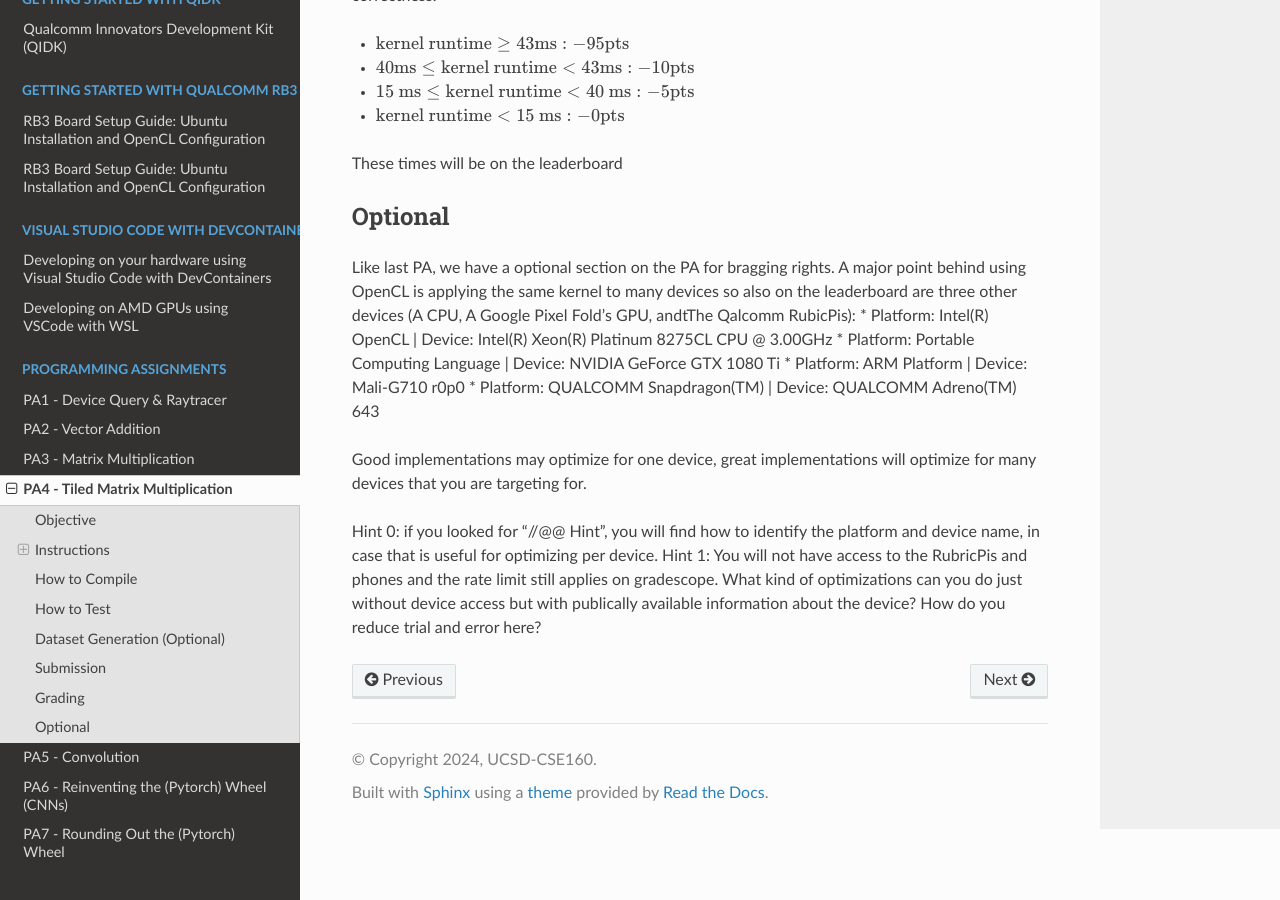
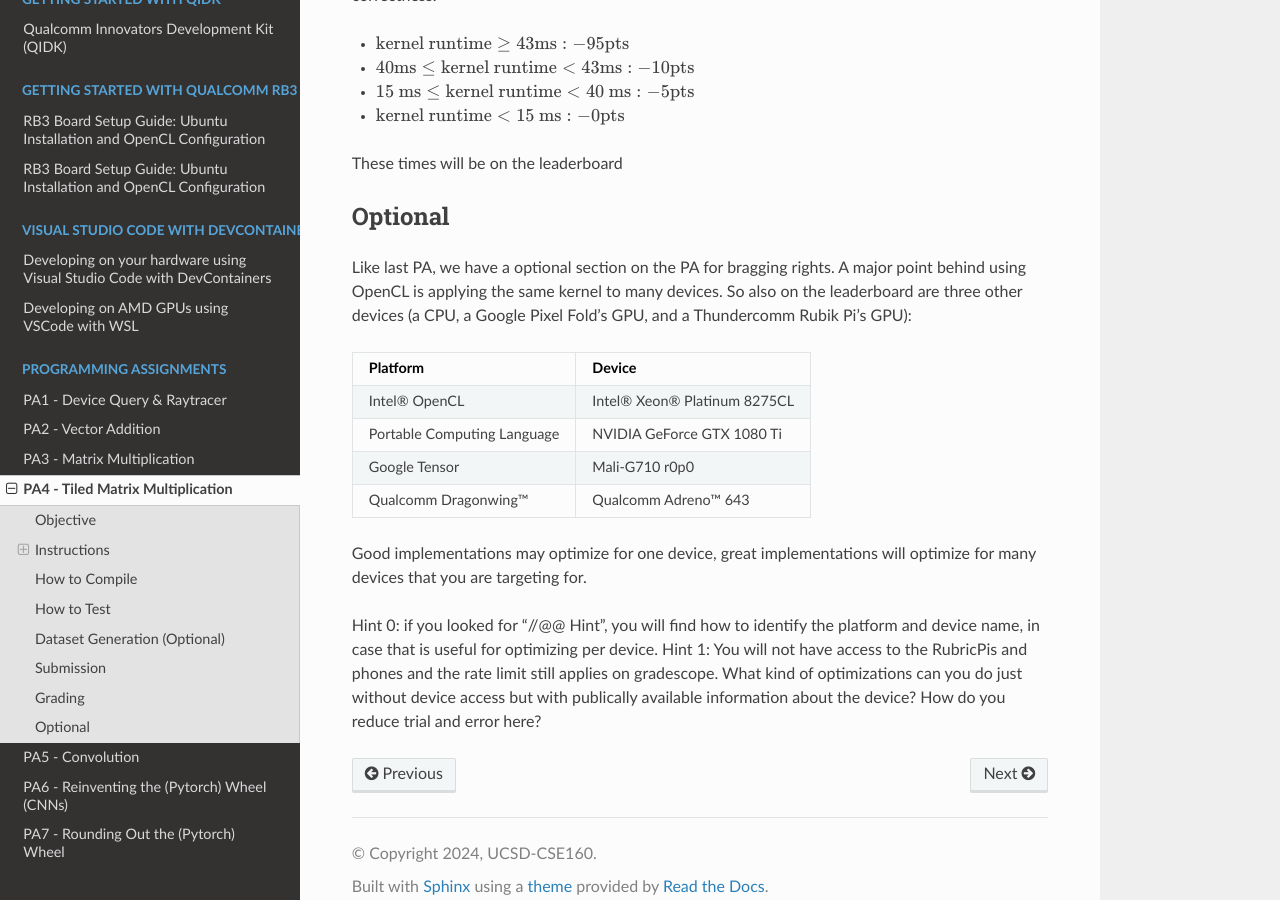
Before and after one commit to KastnerRG/cse160-docs, a Sphinx documentation site: the page built from docs/source/PA4.rst, in a window 1280 px wide and 900 px high, scrolled down 1512 px. Built offline with Sphinx 7.4.7 and the Read the Docs theme 3.1.0, drawn with Linux system fonts in a browser that asks for light colours; formulas are drawn with MathJax 3.

Commit message:
fixes broken rst table formatting (#26)

```diff
--- a/docs/source/PA4.rst
+++ b/docs/source/PA4.rst
@@ -57,11 +57,17 @@ These times will be on the leaderboard
 
 Optional
 ^^^^^^^^
-Like last PA, we have a optional section on the PA for bragging rights. A major point behind using OpenCL is applying the same kernel to many devices so also on the leaderboard are three other devices (A CPU, A Google Pixel Fold's GPU, andtThe Qalcomm RubicPis):
-* Platform: Intel(R) OpenCL         | Device: Intel(R) Xeon(R) Platinum 8275CL CPU @ 3.00GHz
-* Platform: Portable Computing Language         | Device: NVIDIA GeForce GTX 1080 Ti
-* Platform:  ARM Platform        | Device: Mali-G710 r0p0
-* Platform:  QUALCOMM Snapdragon(TM)      | Device: QUALCOMM Adreno(TM) 643
+Like last PA, we have a optional section on the PA for bragging rights. A major point behind using OpenCL is applying the
+same kernel to many devices. So also on the leaderboard are three other devices (a CPU, a Google Pixel Fold's GPU, and a Thundercomm Rubik Pi's GPU):
+
+============================ ============================
+Platform                     Device
+============================ ============================
+Intel® OpenCL                Intel® Xeon® Platinum 8275CL
+Portable Computing Language  NVIDIA GeForce GTX 1080 Ti
+Google Tensor                Mali-G710 r0p0
+Qualcomm Dragonwing™         Qualcomm Adreno™ 643
+============================ ============================
 
 Good implementations may optimize for one device, great implementations will optimize for many devices that you are targeting for.
 
```
Also changed, not shown: docs/source/PA5.rst (+11 -5 lines), docs/source/PA6.rst (+8 -4 lines).
